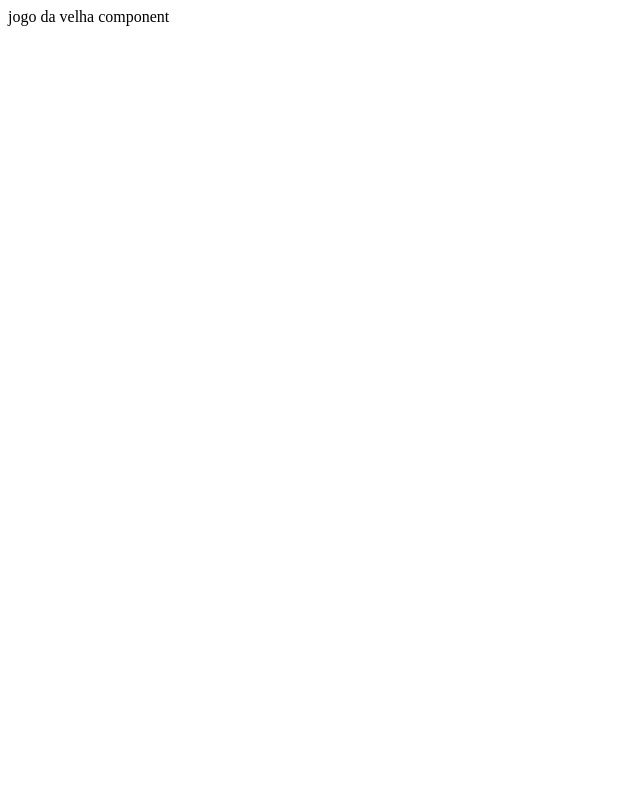
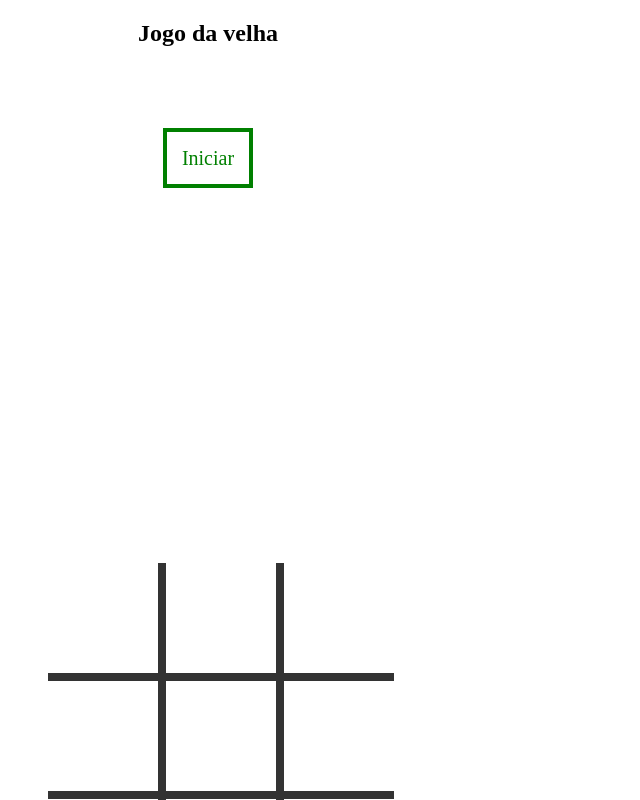
Before and after one commit to marcosbuganeme/jogo-velha-angular, an Angular app: page / in a window 1280 px wide. Shown: the top 800 px of the page, without its empty margins (0-640 px from the left). Built offline with nearby package versions, Linux system fonts and the light colour scheme.

Commit message:
html + css do jogo da velha

```diff
--- a/src/app/jogo-da-velha/jogo-da-velha.component.css
+++ b/src/app/jogo-da-velha/jogo-da-velha.component.css
@@ -0,0 +1,62 @@
+div {
+    width: 400px;
+    height: 400px;
+    text-align: center;
+    font-family: 'Press Start 2P', cursive;
+}
+
+div.principal {
+    margin-top: 100px
+}
+
+a.botao {
+    margin-top: 100px;
+    font-size: 20px;
+    background-color: lightgreen;
+    padding: 15px;
+}
+
+a:link, a:visited {
+    background-color: white;
+    color: green;
+    text-decoration: none;
+    border: 4px solid green;
+}
+
+a:hover, a:active {
+    background-color: white;
+    color: green;
+    text-decoration: none;
+    border: 4px solid green;
+}
+
+ul li {
+    list-style: none;
+    width: 110px;
+    height: 110px;
+    float: left;
+    background-size: cover;
+    background-repeat: no-repeat;
+    background-position: 50% 50%;
+    cursor: pointer;
+}
+
+.kz-border-bottom {
+    border-bottom: 8px solid #333;
+}
+
+.kz-border-right {
+    border-right: 8px solid #333;
+}
+
+.kz-img-x {
+    background-image: url('/assets/imagens/x.png')
+}
+
+.kz-img-o {
+    background-image: url('/assets/imagens/o.png');
+}
+
+.kz-cor-vitoria {
+    background-color: lightgreen;
+}
--- a/src/app/jogo-da-velha/jogo-da-velha.component.html
+++ b/src/app/jogo-da-velha/jogo-da-velha.component.html
@@ -1 +1,32 @@
-jogo da velha component
+<div>
+    <h2>Jogo da velha</h2>
+
+    <div class="principal">
+        <a href="#" class="botao">Iniciar</a>
+    </div>
+
+    <div>
+        <ul>
+            <li class="kz-border-bottom kz-border-right"></li>
+            <li class="kz-border-bottom kz-border-right"></li>
+            <li class="kz-border-bottom"></li>
+            <li class="kz-border-bottom kz-border-right"></li>
+            <li class="kz-border-bottom kz-border-right"></li>
+            <li class="kz-border-bottom"></li>
+            <li class="kz-border-right"></li>
+            <li class="kz-border-right"></li>
+            <li></li>
+        </ul>
+    </div>
+
+    <div>
+        <span>
+            <p>Você venceu!!!</p>
+            <p>Você perdeu...</p>
+            <p>O jogo terminou empatado!</p>
+            <br />
+
+            <a href="#" class="botao">Jogar novamente</a>
+        </span>
+    </div>
+</div>
```
